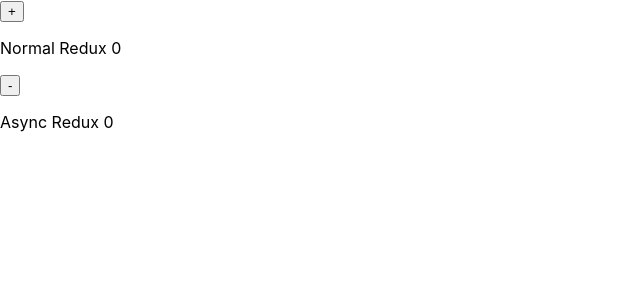
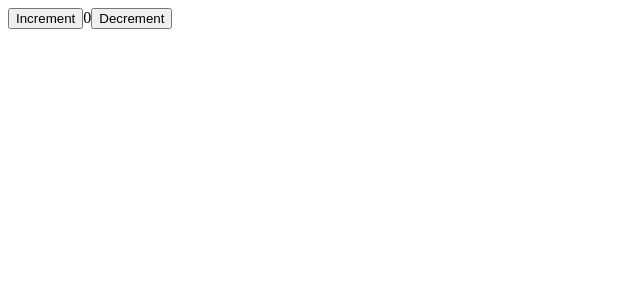
Before and after one commit to ajomadlabs/crio, a React (Create React App) app: page / in a window 1280 px wide. Shown: the top 300 px of the page, without its empty margins (0-640 px from the left). Built offline with nearby package versions, Linux system fonts and the light colour scheme.

Commit message:
fix: crio batch two serssion tweo

```diff
--- a/counter-class.js
+++ b/counter-class.js
@@ -0,0 +1 @@
+import {C,a} from './counter'
--- /dev/null
+++ b/src/SessionTwo/CounterOne.jsx
@@ -0,0 +1,21 @@
+import React from 'react';
+
+class CounterComponent extends React.Component {
+  constructor() {
+    super();
+    this.state = {
+      count: 0,
+    };
+  }
+  render() {
+    return (
+      <div>
+        <button>Increment</button>
+        <span>{this.state.count}</span>
+        <button>Decrement</button>
+      </div>
+    );
+  }
+}
+
+export default CounterComponent;
--- a/src/index.js
+++ b/src/index.js
@@ -1,18 +1,20 @@
 import React from 'react';
 import ReactDOM from 'react-dom/client';
-import './index.css';
-import App from './App';
-import { Provider } from 'react-redux';
-import { store } from './store';
-import reportWebVitals from './reportWebVitals';
+import CounterComponent from './SessionTwo/CounterOne';
+// import './index.css';
+// import App from './App';
+// import { Provider } from 'react-redux';
+// import { store } from './store';
+// import reportWebVitals from './reportWebVitals';
 
 const root = ReactDOM.createRoot(document.getElementById('root'));
 root.render(
   // <React.StrictMode>
-  <Provider store={store}>
-    <App />
-  </Provider>
+  // <Provider store={store}>
+  //   <App />
+  // </Provider>
   // </React.StrictMode>
+  <CounterComponent />
 );
 
 // If you want to start measuring performance in your app, pass a function
```
